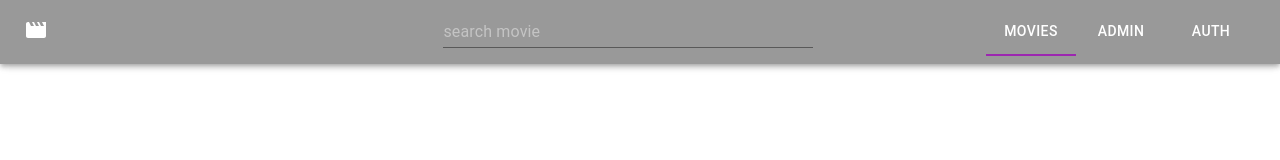
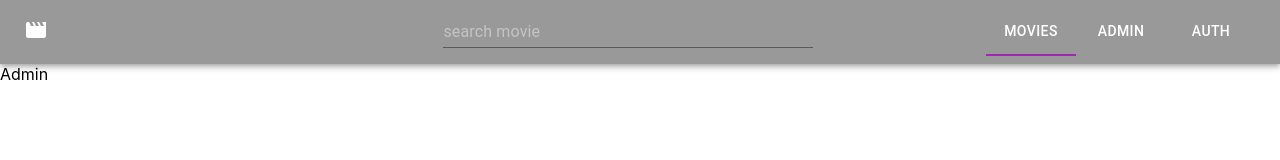
Before and after one commit to Nabeel-Chhipa/MERN-stack-booking-app, a React (Create React App) app: page /admin in a window 1280 px wide. Shown: the top 160 px of the page. Built offline with nearby package versions, Linux system fonts and the light colour scheme; no server answers.

Commit message:
add router & create AppBar

```diff
--- a/package.json
+++ b/package.json
@@ -13,6 +13,7 @@
     "axios": "^1.3.4",
     "react": "^18.2.0",
     "react-dom": "^18.2.0",
+    "react-router-dom": "^6.8.1",
     "react-scripts": "5.0.1",
     "web-vitals": "^2.1.4"
   },
--- a/src/App.js
+++ b/src/App.js
@@ -1,9 +1,22 @@
+import { Route, Routes } from "react-router-dom";
+import Admin from "./components/Admin/Admin";
+import Auth from "./components/Auth/Auth";
 import Header from "./components/Header";
+import HomePage from "./components/HomePage";
+import Movies from "./components/Movies/Movies";
 
 function App() {
   return (
-    <div className="App">
+    <div>
       <Header />
+      <section>
+        <Routes>
+          <Route path='/' element={HomePage}></Route>
+          <Route path='/admin' element={<Admin />}></Route>
+          <Route path='/movies' element={<Movies />}></Route>
+          <Route path='/auth' element={<Auth />}></Route>
+        </Routes>
+      </section>
     </div>
   );
 }
--- /dev/null
+++ b/src/components/Admin/Admin.js
@@ -0,0 +1,9 @@
+import React from 'react'
+
+const Admin = () => {
+  return (
+    <div>Admin</div>
+  )
+}
+
+export default Admin
--- /dev/null
+++ b/src/components/Auth/Auth.js
@@ -0,0 +1,9 @@
+import React from 'react'
+
+const Auth = () => {
+  return (
+    <div>Auth</div>
+  )
+}
+
+export default Auth
--- a/src/components/Header.js
+++ b/src/components/Header.js
@@ -4,6 +4,7 @@ import MovieIcon from "@mui/icons-material/Movie";
 import { Box } from "@mui/system";
 import Autocomplete from "@mui/material/Autocomplete";
 import { getAllMovies } from "../api-helpers/api-helpers";
+import {Link} from 'react-router-dom'
 
 const Header = () => {
   const [value, setValue] = useState(0);
@@ -16,7 +17,7 @@ const Header = () => {
   }, []);
 
   return (
-    <AppBar sx={{ bgcolor: "#999" }}>
+    <AppBar position='sticky' sx={{ bgcolor: "#999" }}>
       <Toolbar>
         <Box width={"20%"}>
           <MovieIcon />
@@ -42,9 +43,9 @@ const Header = () => {
             indicatorColor={"secondary"}
             onChange={(e, eValue) => setValue(eValue)}
           >
-            <Tab label="Movies" />
-            <Tab label="Admin" />
-            <Tab label="Auth" />
+            <Tab LinkComponent={Link} to='/movies' label="Movies" />
+            <Tab LinkComponent={Link} to='/admin' label="Admin" />
+            <Tab LinkComponent={Link} to='/auth' label="Auth" />
           </Tabs>
         </Box>
       </Toolbar>
--- /dev/null
+++ b/src/components/HomePage.js
@@ -0,0 +1,9 @@
+import React from 'react'
+
+const HomePage = () => {
+  return (
+    <div>HomePage</div>
+  )
+}
+
+export default HomePage
--- /dev/null
+++ b/src/components/Movies/Movies.js
@@ -0,0 +1,9 @@
+import React from 'react'
+
+const Movies = () => {
+  return (
+    <div>Movies</div>
+  )
+}
+
+export default Movies
--- a/src/index.js
+++ b/src/index.js
@@ -2,10 +2,13 @@ import React from 'react';
 import ReactDOM from 'react-dom/client';
 import './index.css';
 import App from './App';
+import { BrowserRouter } from 'react-router-dom'
 
 const root = ReactDOM.createRoot(document.getElementById('root'));
 root.render(
   <React.StrictMode>
-    <App />
+    <BrowserRouter>
+      <App />
+    </BrowserRouter>
   </React.StrictMode>
 );
```
Also changed, not shown: 1 other file (tests, documents, lock files or other folders).
